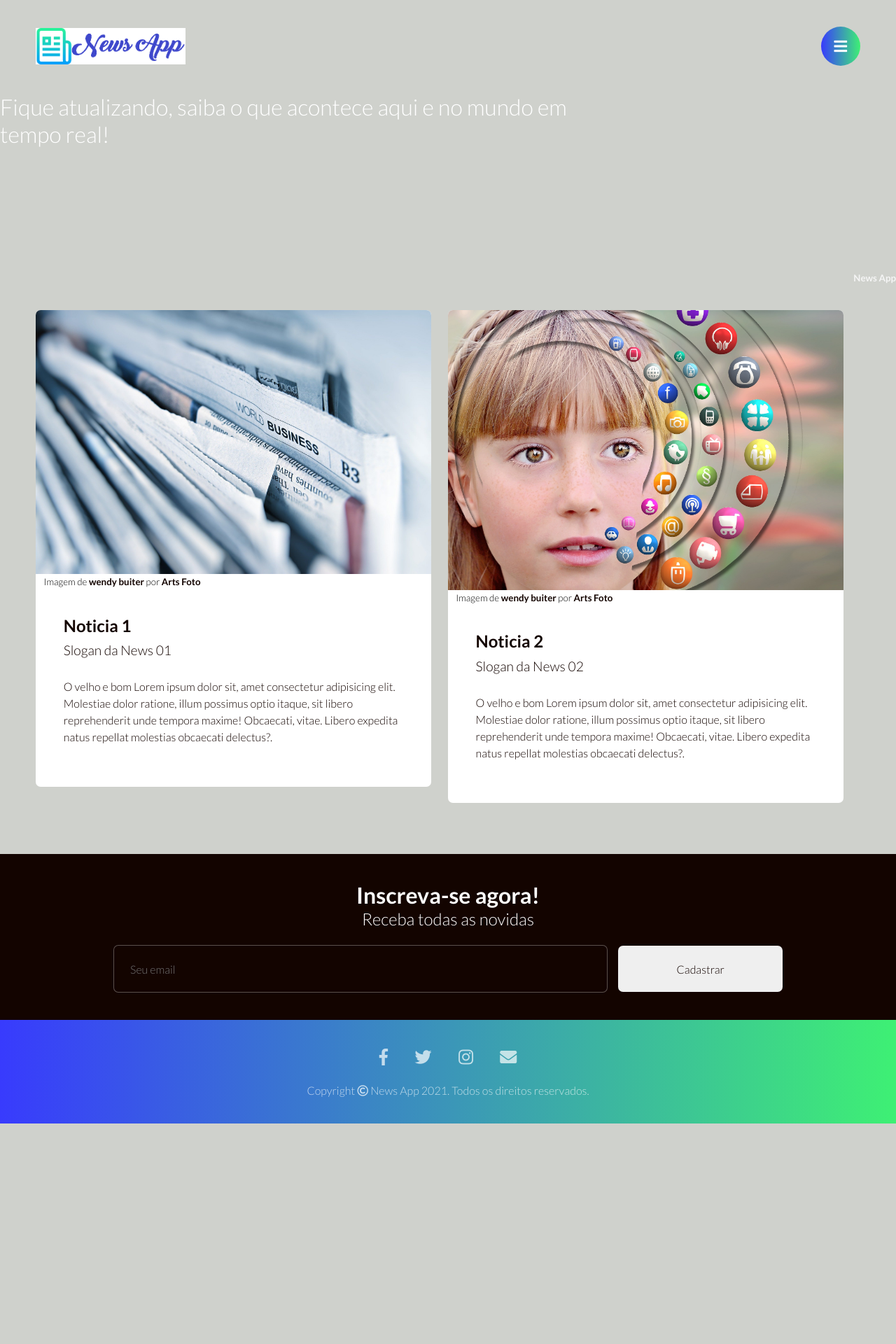
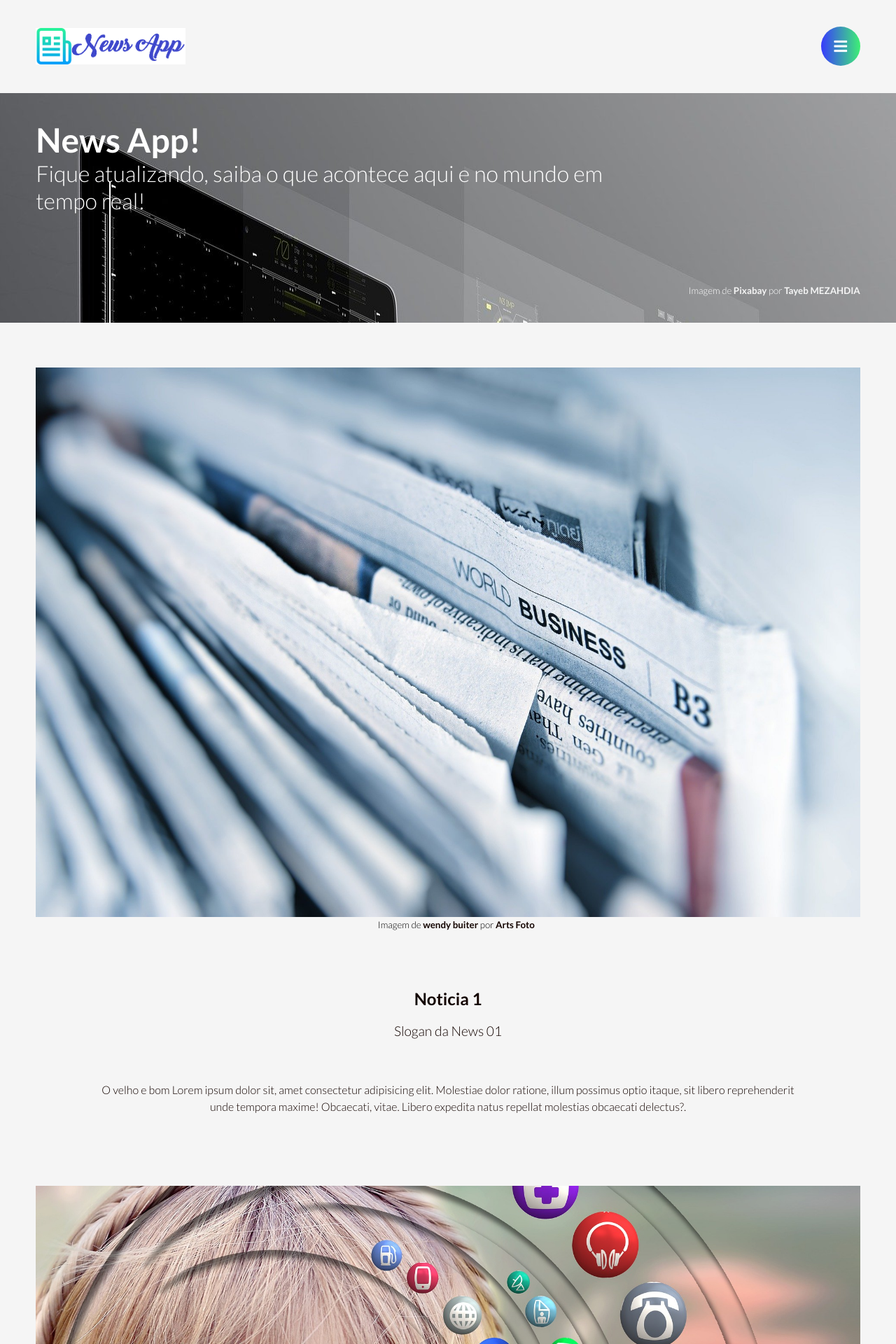
Before and after one commit to edcastanha/news_app, a PHP site: page / in a window 1280 px wide. Shown: the top 1920 px of the page at 70% size. Before the commit the page ends 1605 px from the top, so only its background shows below. Run offline with PHP 8.4, Linux system fonts and the light colour scheme; some libraries are stand-ins or nearby versions.

Commit message:
Atualização para nova Branch

```diff
--- a/public/views/css/style.css
+++ b/public/views/css/style.css
@@ -1,339 +1,111 @@
 @charset "UTF-8";
-* {
-  margin: 0;
-  padding: 0;
-  font-size: 100%;
-  border: none;
-  outline: none;
-  font-weight: 300;
-  box-sizing: border-box;
-  font-family: "Lato", sans-serif;
-}
+* {margin: 0; padding: 0; font-size: 100%; border: none; outline: none; font-weight: 300; box-sizing: border-box; font-family: 'Lato', sans-serif;}
 
-body {
-  background-color: #c5c8c2d3;
-}
-a {
-  text-decoration: none;
-}
-ul {
-  list-style: none;
-}
-img {
-  max-width: 100%;
-}
+body {background-color: #f5f5f5;}
+a {text-decoration: none;}
+ul {list-style: none;}
+img {max-width: 100%}
 
 /*====== CONTAINER ======*/
-.container {
-  width: 100%;
-  float: left;
-  padding: 3% 4%;
-  text-align: center;
-}
+.container {width: 100%; float: left; padding: 3% 4%; text-align: center;}
 
 /*====== GRADIENTE ======*/
 
-.cg-gradiente {
-  background: linear-gradient(to right, #383bfd, #3ef074);
-}
+.cg-gradiente {background: linear-gradient(to right,#383bfd,#3ef074);}
 
 /*CABEÇALHO*/
 
-.logo-cabecalho {
-  width: 56px;
-  height: 56px;
-  float: left;
-  background: url(./public/views/img/logo-mobile.png) center center/56px
-    no-repeat;
-  font-size: 0;
-}
-.btn-menu {
-  width: 56px;
-  height: 56px;
-  float: right;
-  text-align: center;
-  color: #fff;
-  border-radius: 56px;
-  cursor: pointer;
-}
+.logo-cabecalho {width: 56px; height: 56px; float: left; background: url(../img/logo-mobile.png) center center/56px no-repeat; font-size: 0;}
+.btn-menu {width: 56px; height: 56px; float: right; text-align: center; color: #fff; border-radius: 56px; cursor: pointer;}
 
 /*MENU*/
 
-.menu {
-  display: none;
-  width: 100%;
-  height: 100%;
-  position: fixed;
-  background-color: rgba(0, 0, 0, 0.9);
-  top: 0;
-  left: 0;
-}
-.btn-close {
-  font-size: 1.5em;
-  color: #fff;
-  float: right;
-  cursor: pointer;
-  margin: 2% 3% 0 0;
-}
-.menu ul {
-  width: 100%;
-  float: left;
-  text-align: center;
-}
-.menu li {
-  padding: 1.5%;
-}
-.menu li a {
-  font-size: 2em;
-  color: #fff;
-  padding: 1.5% 3%;
-}
-.menu li a:hover {
-  border: 1px solid #89a6ea;
-}
+.menu{display: none; width: 100%; height: 100%; position: fixed; background-color: rgba(0,0,0,0.9); top: 0; left: 0;}
+.btn-close{font-size: 1.5em; color: #fff; float: right; cursor: pointer; margin: 2% 3% 0 0;}
+.menu ul {width: 100%; float: left; text-align: center;}
+.menu li {padding: 1.5%;}
+.menu li a {font-size: 2em; color: #fff; padding: 1.5% 3%;}
+.menu li a:hover {border: 1px solid #89a6ea;}
 
 /*BANNER*/
 
-.banner {
-  background: url(./public/views/img/logo-mobile.png) no-repeat fixed;
-  width: 100%;
-  float: left;
-  padding: 3% 4%;
-  text-align: center;
-  margin-bottom: 2%;
-}
-.title {
-  width: 100%;
-}
-.title p {
-  font-size: 2.5em;
-  color: #fff;
-  font-weight: 700;
-}
-.title h3 {
-  font-size: 1.5em;
-  color: #fff;
-}
-.fonte-banner {
-  font-size: 10pt;
-  float: right;
-  margin-top: 20%;
-  color: rgb(0, 0, 0);
-}
-.fonte-banner a {
-  font-weight: bold;
-  color: #f5f5f5;
-  text-decoration: none;
-}
-.fonte {
-  font-size: 10pt;
-  padding-left: 2%;
-}
-.fonte a {
-  color: #130400;
-  text-decoration: none;
-  font-weight: bold;
-}
+.banner {background: url(../img/banner.jpg) no-repeat fixed; width: 100%; float: left; padding: 3% 4%; text-align: center; margin-bottom: 2%;}
+.title {width: 100%;}
+.title h2 {font-size: 2.5em; color: #fff; font-weight: 700;}
+.title h3 {font-size: 1.5em; color: #fff;}
+.fonte-banner {font-size: 10pt; float: right; margin-top: 20%; color: #fff;}
+.fonte-banner a {font-weight: bold; color: #f5f5f5; text-decoration: none;}
+.fonte {font-size: 10pt; padding-left: 2%;}
+.fonte a {color: #130400; text-decoration: none; font-weight: bold;}
 
-/*newsS*/
+/*POSTS*/
 
-.news {
-  width: 100%;
-  text-align: left;
-  margin-bottom: 3%;
-  background-color: #fff;
-  border-radius: 7px;
-}
-.news img {
-  border-radius: 7px 7px 0 0;
-}
-.inner {
-  padding: 7%;
-}
-.inner a {
-  font-size: 1.5em;
-  color: #130400;
-  font-weight: 700;
-}
-.inner h4 {
-  font-size: 1.2em;
-  color: #130400;
-  margin-top: 2%;
-}
-.inner p {
-  margin-top: 6%;
-  color: #130400;
-  line-height: 1.5em;
-}
+.servico {width: 100%; text-align: left; margin-bottom: 3%; background-color: #fff; border-radius: 7px;}
+.servico img {border-radius: 7px 7px 0 0;}
+.inner {padding: 7%;}
+.inner a {font-size: 1.5em; color: #130400; font-weight: 700;}
+.inner h4 {font-size: 1.2em; color: #130400; margin-top: 2%;}
+.inner p {margin-top: 6%; color: #130400; line-height: 1.5em;}
 
 /*NEWSLETTER*/
 
-.newsletter {
-  background-color: #130400;
-}
-.newsletter h2 {
-  font-size: 1.5em;
-  color: #fff;
-  font-weight: 700;
-}
-.newsletter h3 {
-  color: #fff;
-}
-.newsletter form {
-  margin-top: 2%;
-}
-.newsletter input {
-  width: 100%;
-  color: #fff;
-  border: 1px solid rgba(255, 255, 255, 0.3);
-  padding: 5%;
-  background-color: #130400;
-  border-radius: 7px;
-}
-.newsletter button {
-  width: 100%;
-  color: #130400;
-  padding: 5%;
-  cursor: pointer;
-  margin-top: 2%;
-  border-radius: 7px;
-}
+.newsletter { background-color: #130400;}
+.newsletter h2 {font-size: 1.5em; color: #fff; font-weight: 700;}
+.newsletter h3 {color: #fff;}
+.newsletter form {margin-top: 2%;}
+.newsletter input {width: 100%; color: #fff; border: 1px solid rgba(255,255,255,0.3); padding: 5%; background-color: #130400; border-radius: 7px;}
+.newsletter button {width: 100%; color: #130400; padding: 5%; cursor: pointer; margin-top: 2%; border-radius: 7px;}
 
 /*RODAPE*/
 
-.rodape {
-  width: 100%;
-  float: left;
-  padding: 3% 4%;
-  text-align: center;
-}
-.social-icons a {
-  font-size: 1.5em;
-  color: rgba(255, 255, 255, 0.7);
-  margin-right: 3%;
-}
-.social-icons a:last-child {
-  margin-right: 0;
-}
-.social-icons a:hover {
-  color: rgb(255, 255, 255);
-}
-.copyright {
-  margin-top: 2%;
-  color: rgba(255, 255, 255, 0.7);
-}
-.copyright a {
-  color: rgba(255, 255, 255, 0.7);
-}
+.rodape {width: 100%; float: left; padding: 3% 4%; text-align: center;}
+.social-icons a {font-size: 1.5em; color: rgba(255,255,255,0.7); margin-right: 3%;}
+.social-icons a:last-child {margin-right: 0;}
+.social-icons a:hover {color: rgb(255,255,255);}
+.copyright {margin-top: 2%; color: rgba(255,255,255,0.7);}
+.copyright a {color: rgba(255,255,255,0.7);}
 
 /* ===== MOBILE FIRST ===== */
 /*Configurações media type*/
 
 /* SMALL DEVICES - SMARTPHONES */
 
-@media screen and (min-width: 520px) {
-  .logo-cabecalho {
-    width: 214px;
-    background: url(./public/views/img/logo.png) center center/214px no-repeat;
-  }
-  .btn {
-    font-size: 2em;
-  }
+@media screen and (min-width: 520px){
+    .logo-cabecalho {width: 214px; background: url(../img/logo.png) center center/214px no-repeat;}
+    .btn {font-size: 2em;}
 }
 
 /* SMALL DEVICES - TABLETS */
 
-@media screen and (min-width: 768px) {
-  .news {
-    width: 49%;
-    float: left;
-    margin-right: 2%;
-  }
-  .news:nth-child(2) {
-    margin-right: 0;
-  }
-  .newsletter h2 {
-    font-size: 2em;
-  }
-  .newsletter h3 {
-    font-size: 1.5em;
-  }
-  .newsletter input {
-    width: 70%;
-    padding: 2%;
-    float: left;
-    margin-right: 1%;
-  }
-  .newsletter button {
-    width: 29%;
-    padding: 2%;
-    float: right;
-    margin-top: 0;
-  }
+@media screen and (min-width: 768px){
+    .servico {width: 49%; float: left; margin-right: 2%;}
+    .servico:nth-child(2) {margin-right: 0;}
+    .newsletter h2 {font-size: 2em;}
+    .newsletter h3 {font-size: 1.5em;}
+    .newsletter input {width: 70%; padding: 2%; float: left; margin-right: 1%;}
+    .newsletter button {width: 29%; padding: 2%; float: right; margin-top: 0;}
 }
 
 /* MEDIUM DEVICES - TABLETS & DESKTOPS */
 
-@media screen and (min-width: 960px) {
-  .title {
-    width: 70%;
-    float: left;
-    text-align: left;
-  }
-  .title h2 {
-    font-size: 3em;
-  }
-  .title h3 {
-    font-size: 2em;
-  }
-  .news {
-    width: 48%;
-  }
-  .news:nth-child(2) {
-    margin-right: 2%;
-  }
-  .newsletter input {
-    width: 60%;
-    float: none;
-  }
-  .newsletter button {
-    width: 20%;
-    float: none;
-  }
+@media screen and (min-width: 960px){
+    .title {width: 70%; float: left; text-align: left;}
+    .title h2 {font-size: 3em;}
+    .title h3 {font-size: 2em;}
+    .servico {width: 48%;}
+    .servico:nth-child(2){margin-right: 2%;}
+    .newsletter input {width: 60%; float: none;}
+    .newsletter button {width: 20%; float: none;}
 }
 
 /* LARGE DEVICES - WIDESCREEN */
 
-@media screen and (min-width: 1366px) {
-  .btn-menu {
-    display: none;
-  }
-  .btn-close {
-    display: none;
-  }
-  .menu {
-    width: auto;
-    height: 56px;
-    line-height: 56px;
-    float: right;
-    background-color: #f5f5f5;
-    display: block;
-    position: static;
-  }
-  .menu li {
-    padding: 0;
-    float: left;
-  }
-  .menu li a {
-    color: #130400;
-    font-size: 1em;
-    padding: 15px;
-  }
-  .menu li a:hover {
-    border: none;
-    color: #384cfd;
-  }
-  .fonte-banner {
-    margin-top: 10%;
-  }
+@media screen and (min-width: 1366px){
+    .btn-menu {display: none;}
+    .btn-close {display: none;}
+    .menu {width: auto; height: 56px; line-height: 56px; float: right; background-color: #f5f5f5; display: block; position: static;}
+    .menu li {padding: 0; float: left;}
+    .menu li a {color: #130400; font-size: 1em; padding: 15px;}
+    .menu li a:hover {border: none; color: #384cfd;}
+    .fonte-banner {margin-top: 10%;}
 }
--- a/public/views/index.php
+++ b/public/views/index.php
@@ -17,7 +17,7 @@
     <!-- CABEÇALHO DO SITE, cabeçalho com menu e icone do site-->
     <header class="container">
         <a href="#"><h1 class="logo-cabecalho">News App</h1></a>
-       <button class="btn-menu cg-gradiente" value="MENU"><i class="fa fa-bars fa-lg"></i></button>
+       <button class="btn-menu cg-gradiente"><i class="fa fa-bars fa-lg"></i></button>
         <nav class="menu">
             <a class="btn-close"><i class="fas fa-times"></i></i></a>
             <ul>
@@ -31,18 +31,21 @@
 
     <!-- BANNER DO SITE, imagem com uma curta mensagem publicitária do site-->
 
-    <div class="conteiner">
+    <div class="banner">
         <div class="title">
+            <h2> News App! </h2>
             <h3> Fique atualizando, saiba o que acontece aqui e no mundo em tempo real! </h3>
         </div>
         <div class="fonte-banner">
-            <a>News App</a>
+            Imagem de <a href="https://pixabay.com/get/ge1779442242149887b35d4e44d0df3568b942dfa45fa680bd319cf38ae39b82018562218e72ab153200c5671f1662c97_1920.jpg" target="_blanck">Pixabay</a> por
+            <a href="https://pixabay.com/pt/users/tayebmezahdia-4194100/" target="_blanck">Tayeb MEZAHDIA</a>
         </div>
     </div>
+    <!-- BANNER DO SITE, imagem com uma curta mensagem publicitária do site-->
 
     <!-- newsS, newss oferecidos pelo site-->
 
-    <main class="newss container">
+    <main class="container">
         <article class="news">
             <a href="#"><img src="./public/views/img/posts/article1.jpg" alt="Post 1"></a>
             <div class="fonte">
@@ -53,6 +56,17 @@
                 <h4>Slogan da News 01</h4>
                 <p>O velho e bom Lorem ipsum dolor sit, amet consectetur adipisicing elit. Molestiae dolor ratione, illum possimus optio itaque, sit libero reprehenderit unde tempora maxime! Obcaecati, vitae. Libero expedita natus repellat molestias obcaecati delectus?.</p><br/>
             </div>
+        </article>
+        <article class="news">
+            <a href="#"><img src="./public/views/img/posts/article2.jpg" alt="Crie e venda seu look personalizado"></a>
+            <div class="fonte">
+                Imagem de <a href="#" target="_blanck">wendy buiter</a> por <a href="#" target="_blanck">Arts Foto</a>
+            </div>
+            <div class="inner">
+              <a href="#">Noticia 2</a>
+              <h4>Slogan da News 02</h4>
+              <p>O velho e bom Lorem ipsum dolor sit, amet consectetur adipisicing elit. Molestiae dolor ratione, illum possimus optio itaque, sit libero reprehenderit unde tempora maxime! Obcaecati, vitae. Libero expedita natus repellat molestias obcaecati delectus?.</p><br/>
+          </div>
         </article>
         <article class="news">
             <a href="#"><img src="./public/views/img/posts/article2.jpg" alt="Crie e venda seu look personalizado"></a>
@@ -104,5 +118,6 @@
         $(".menu").hide();
     });
 </script>
+
 </body>
 </html>
```
